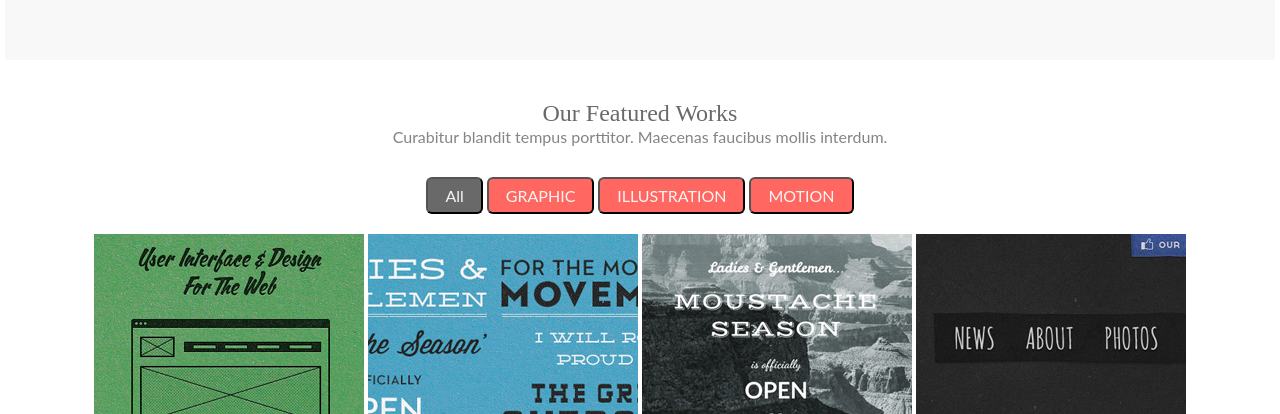
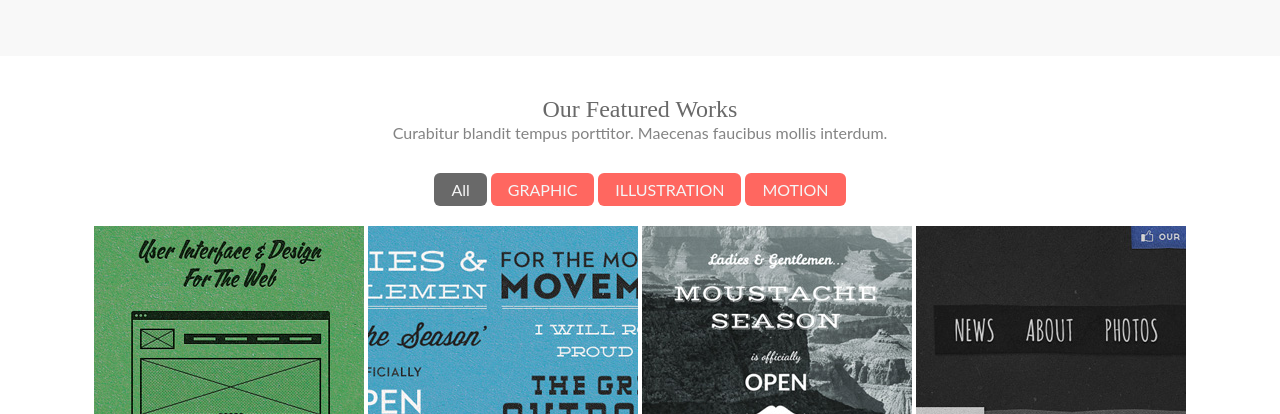
Before and after one commit to sabbarmehdi/exercice_portfolioHtmlCss, a plain HTML site: page index.html in a window 1280 px wide. Shown: the part 699-1113 px from the top of the page. Drawn offline with Linux system fonts and the light colour scheme.

Commit message:
last edite

```diff
--- a/asserts/css/main.css
+++ b/asserts/css/main.css
@@ -46,9 +46,7 @@ table {
 }
         /*My Style*/
 
-body {
-    margin: 5px;
-}
+
 #header-menu{
     background: rgb(26, 26, 26);
     padding: 30px 10px;
@@ -175,6 +173,7 @@ h1{
     padding: 7px 17px;
     color: #f5f5f5;
     font-family: Lato;
+    border: none;
 }
 #bot-3{
     display: inline-block;
@@ -185,6 +184,8 @@ h1{
     padding: 7px 17px;
     color: #f5f5f5;
     font-family: Lato;
+    border: none;
+
 }
 #portfolios{
     text-align: center;
```
Also changed, not shown: 1 other file.
